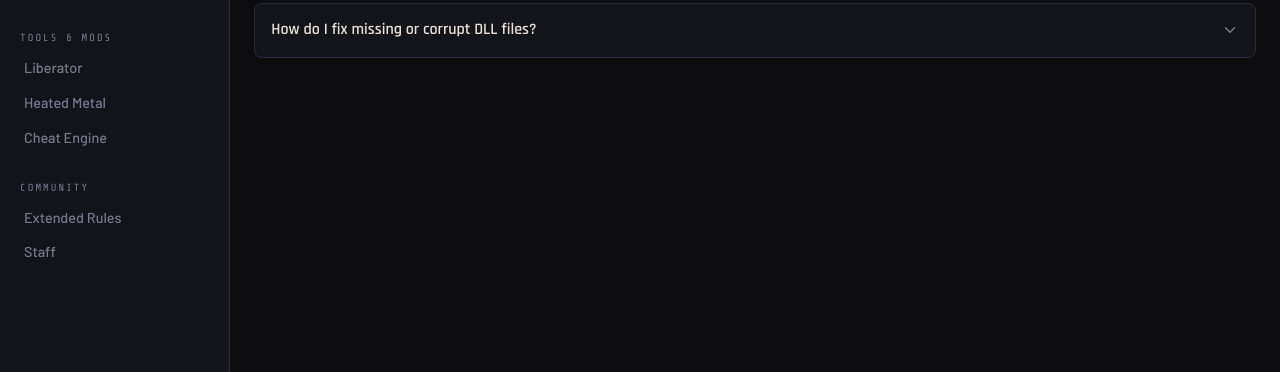
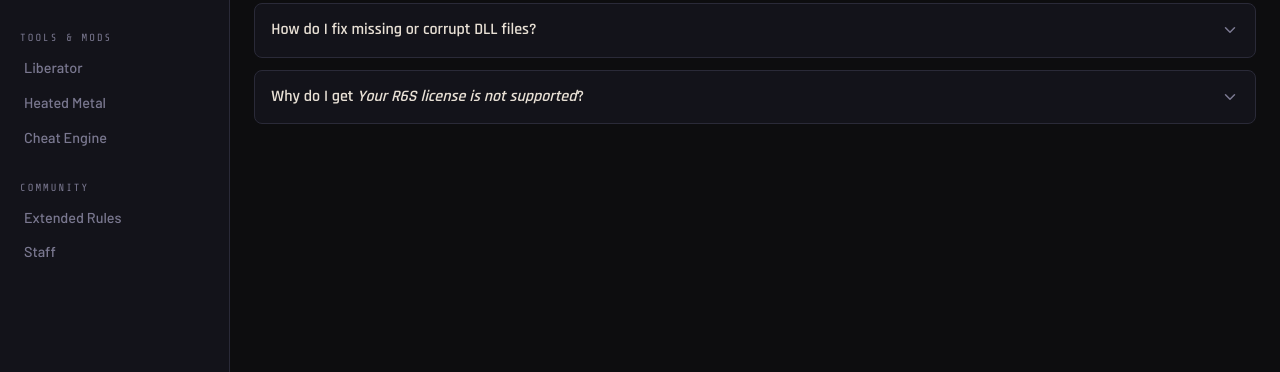
Before and after one commit to xeralin/ThrowbackFAQ, a Next.js app: page /common-errors in a window 1280 px wide. Shown: the part 332-704 px from the top of the page. Built offline with nearby package versions, Linux system fonts and the light colour scheme; no server answers.

Commit message:
Explain the R6S license error and shorten the Year 1 answer

```diff
--- a/src/app/common-errors/page.tsx
+++ b/src/app/common-errors/page.tsx
@@ -270,6 +270,31 @@ const faqs: FaqItem[] = [
   },
   {
     id: "sku-rus",
+    q: (
+      <>
+        Why do I get <em>Your R6S license is not supported</em>?
+      </>
+    ),
+    method: "launcher",
+    a: (
+      <>
+        <p>
+          This error means your Steam account owns a regional version of the
+          game called SKU RUS, which is only sold in the countries below. The
+          Launcher does not support it, so you need a Steam account that owns
+          the worldwide version.
+        </p>
+        <ContentImage
+          src="/media/others/sku-rus.webp"
+          width={744}
+          height={90}
+          className="rounded-none border-0"
+        />
+      </>
+    ),
+  },
+  {
+    id: "sku-rus",
     q: "My game is in Russian. How do I switch to English?",
     method: "downloader",
     a: (
@@ -295,9 +320,9 @@ const faqs: FaqItem[] = [
         </ol>
         <ContentImage
           src="/media/others/sku-rus.webp"
-          alt="SKU RUS regions map"
-          width={768}
-          height={112}
+          width={744}
+          height={90}
+          className="rounded-none border-0"
         />
       </>
     ),
--- a/src/app/multiplayer/page.tsx
+++ b/src/app/multiplayer/page.tsx
@@ -48,7 +48,6 @@ const faqs: FaqItem[] = [
             through your firewall for both private and public networks
             <ContentImage
               src="/media/others/radmin-firewall.webp"
-              alt="Radmin VPN with System, Firewall Exceptions and Add Application open and RainbowSix selected"
               width={524}
               height={160}
               className="rounded-none border-0"
@@ -60,14 +59,9 @@ const faqs: FaqItem[] = [
   },
   {
     id: "year-1",
-    q: "Why does the hosted game not appear in Join Local in Year 1?",
+    q: "Why does the hosted game not appear in Year 1?",
     platform: "windows",
     a: (
-      <>
-        <p>
-          These seasons use the network adapter that Windows prefers, so all
-          Windows players need to make Radmin VPN the preferred one.
-        </p>
       <ol>
         <li>
           Search for <code>ncpa.cpl</code> in the Windows Start menu
@@ -86,7 +80,6 @@ const faqs: FaqItem[] = [
         </li>
         <li>Restart the game</li>
       </ol>
-      </>
     ),
   },
 ];
```
Also changed, not shown: public/media/others/sku-rus.webp. Lines whose indentation alone changed are shown as unchanged.
